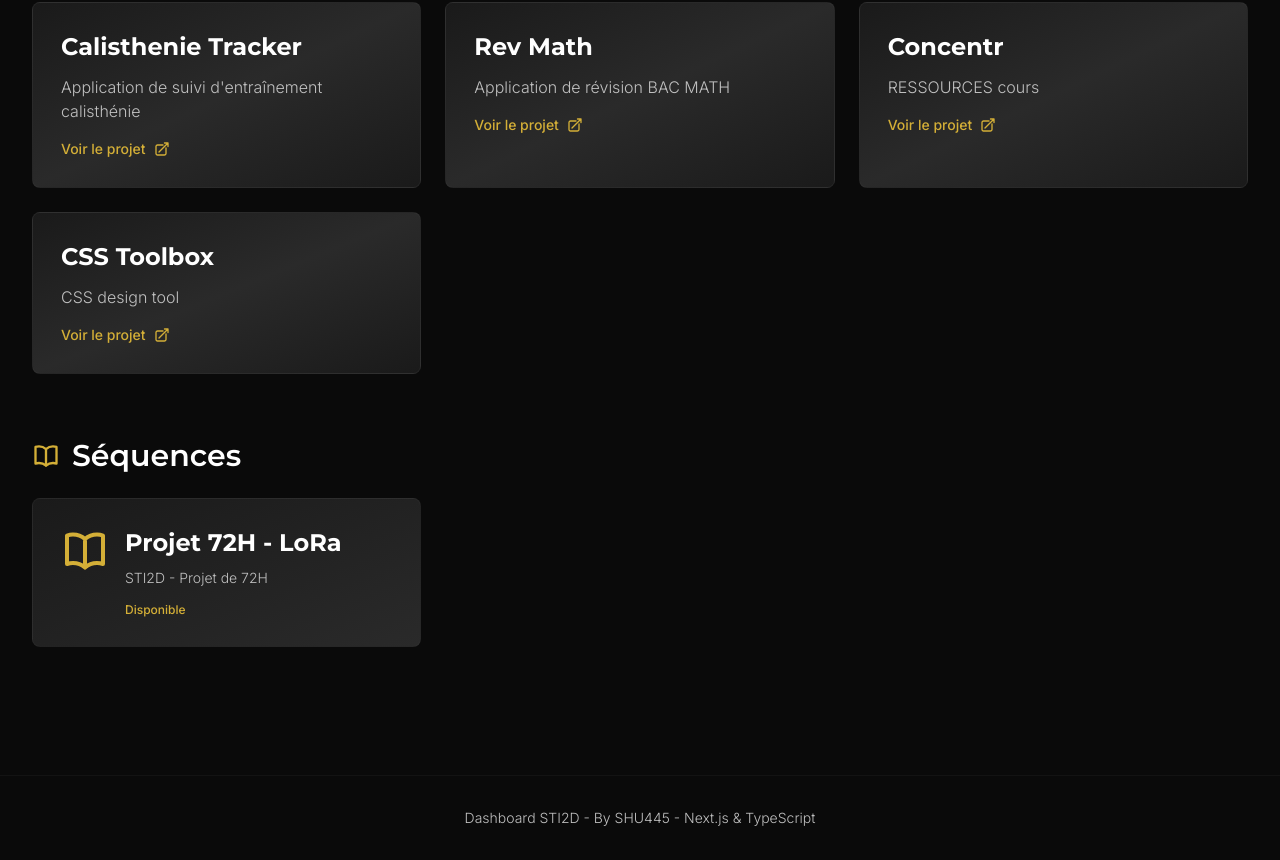
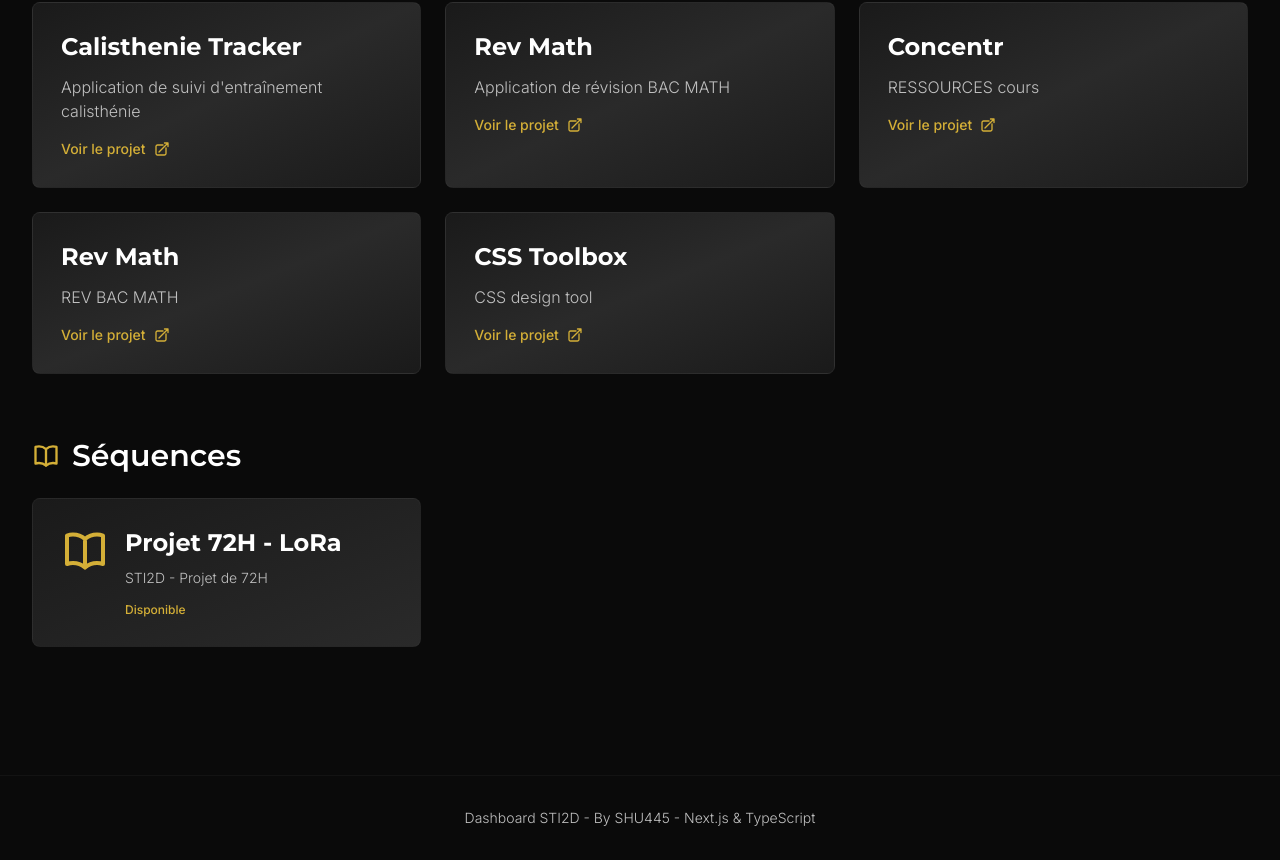
Before and after one commit to SHU445/STI2D-app, a Next.js app: page / in a window 1280 px wide. Shown: the part 2551-3411 px from the top of the page. Built offline with nearby package versions, Linux system fonts and the light colour scheme.

Commit message:
"Add_revMath_link"

```diff
--- a/app/page.tsx
+++ b/app/page.tsx
@@ -153,6 +153,13 @@ const projects: Project[] = [
     url: 'https://concentr-seven.vercel.app/',
     description: 'RESSOURCES cours'
   },
+
+  {
+    title: 'Rev Math',
+    url: 'https://rev-math.vercel.app/',
+    description: 'REV BAC MATH'
+  },
+
   /*{
     title: 'Personal Pronote',
     url: 'https://personal-pronote.vercel.app/',
```
